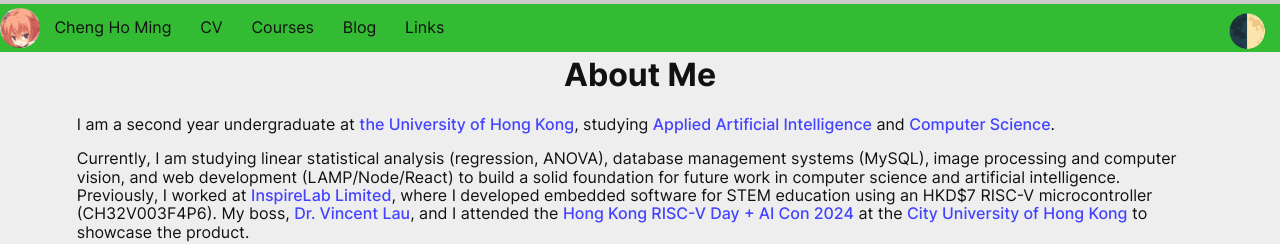
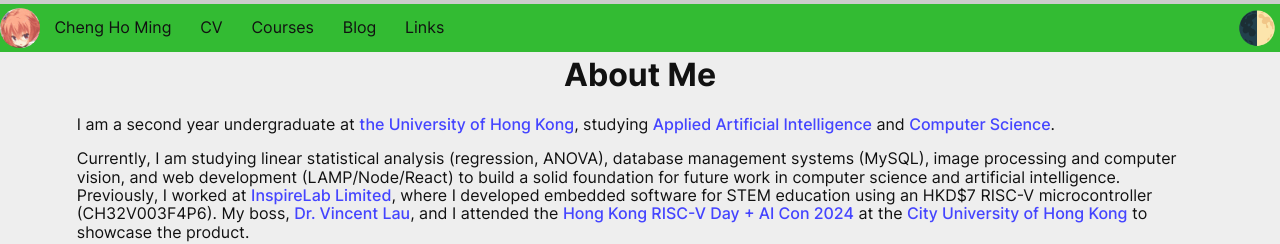
Before and after one commit to eric15342335/eric15342335.github.io, a Jekyll site: the page built from pages/index.html, in a window 1280 px wide. Shown: the top 244 px of the page. Built offline with Jekyll 4.4.1, drawn with Linux system fonts in a browser that asks for light colours.

Commit message:
Moves font-switching classes from html to body element
Enhances theme toggle button styling with improved spacing and transitions. Changes class targeting from html to body element for better CSS specificity and maintainability.

Key updates:
- Switches font-switching mechanism from html to body element
- Refines theme toggle button positioning with rem units
- Adds smooth transition for theme toggle interactions

```diff
--- a/src/css/style.css
+++ b/src/css/style.css
@@ -33,12 +33,12 @@
   --odd-day-font: 'Inter', -apple-system, sans-serif;
 }
 
-html.even-day {
+body.even-day {
   font-family: var(--even-day-font);
   font-size: 110%;
 }
 
-html.odd-day {
+body.odd-day {
   font-family: var(--odd-day-font);
 }
 
@@ -59,13 +59,15 @@
 
 #theme-toggle-label {
   position: fixed;
-  top: 0.4em;
-  right: 0.4em;
+  top: 0.6rem;
+  right: 0.2rem;
   background: none;
   border: none;
   cursor: pointer;
-  font-size: 2em;
+  font-size: 2rem;
+  font-family: sans-serif;
   z-index: var(--z-index-navbar);
+  transition: background-color 0.3s ease;
 }
 
 body {
--- a/src/js/script.js
+++ b/src/js/script.js
@@ -181,15 +181,14 @@
 
   // Check if the day is divisible by 2 (even day)
   const isEvenDay = dayOfMonth % 2 === 0;
-
-  // Get the HTML element
-  const htmlElement = document.documentElement;
+  // Get the body element
+  const bodyElement = document.body;
 
   // Add the appropriate class based on the day
   if (isEvenDay) {
-    htmlElement.classList.add('even-day');
+    bodyElement.classList.add('even-day');
   } else {
-    htmlElement.classList.add('odd-day');
+    bodyElement.classList.add('odd-day');
   }
 
   // Optional: log to console for debugging
```
